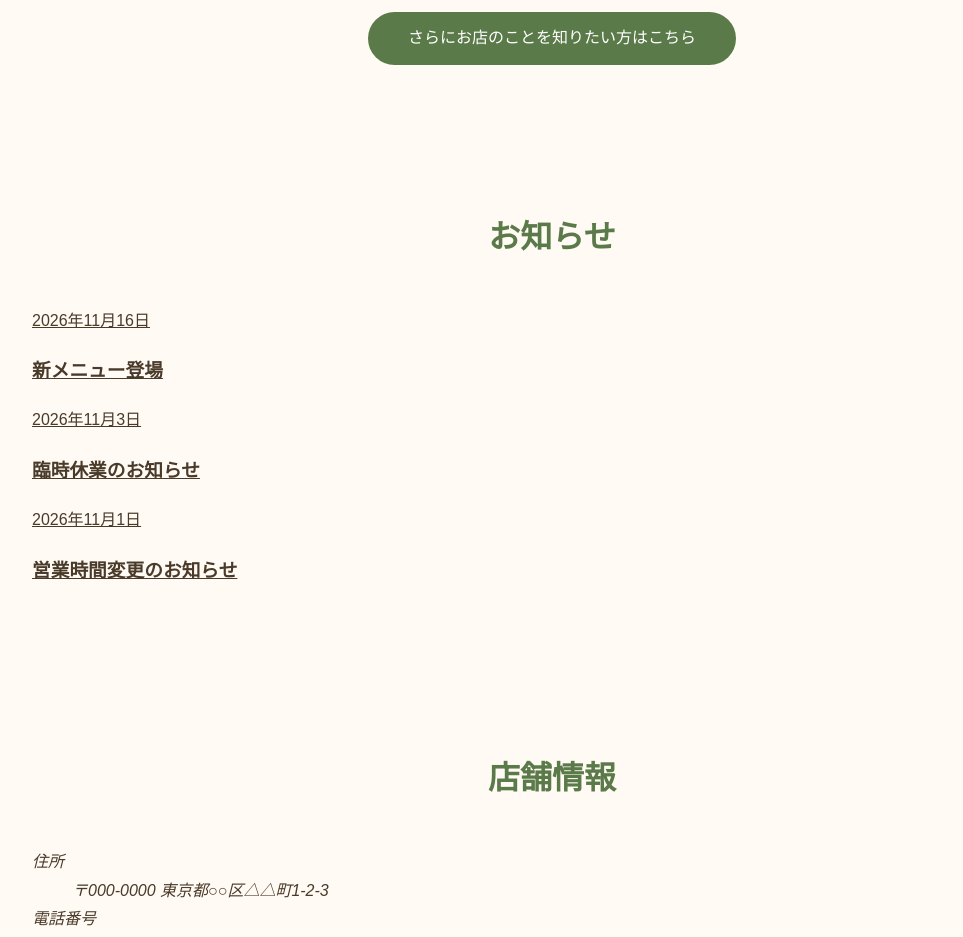
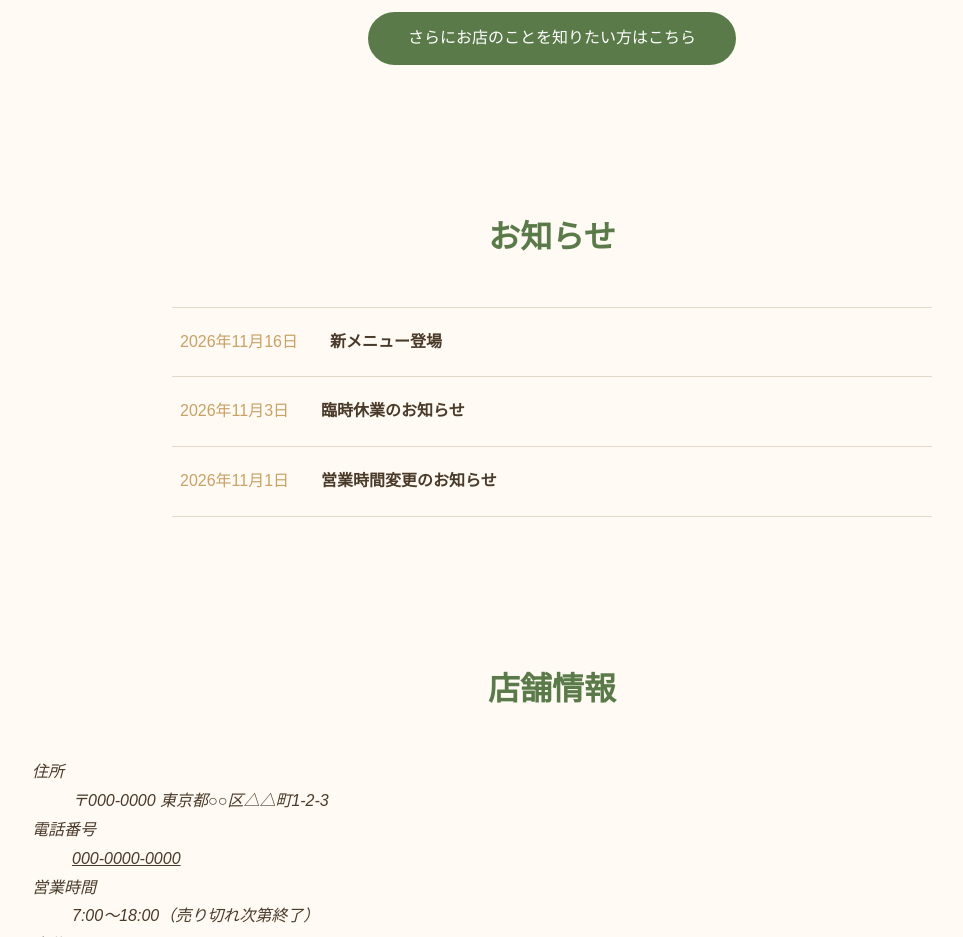
Before and after one commit to m-sh1m0tan1/github-b-bakery-website, a plain HTML site: page index.html in a window 1280 px wide. Shown: the part 1540-2477 px from the top of the page, without its empty margins (88-1051 px from the left). Drawn offline with Linux system fonts and the light colour scheme; a web font is replaced by a local one.

Commit message:
お知らせのスタイルを追加

```diff
--- a/style.css
+++ b/style.css
@@ -216,3 +216,36 @@ header nav a:hover{
     justify-self:center;
     margin-top:16px;
 }
+
+/* お知らせ */
+.notice{
+    max-width:800px;
+}
+
+.notice-item{
+    display:flex;
+    align-items:baseline;
+    gap:32px;
+    padding:20px 8px;
+    border-bottom:1px solid #e3d9c8;
+    text-decoration:none;
+    transition:background-color 0.3s;
+}
+
+.notice-item:first-of-type{
+    border-top:1px solid #e3d9c8;
+}
+
+.notice-item:hover{
+    background-color:var(--color-light);
+}
+
+.notice-item time{
+    flex-shrink:0;
+    color:var(--color-accent);
+}
+
+.notice-item h3{
+    margin:0;
+    font-size:1rem;
+}
```
